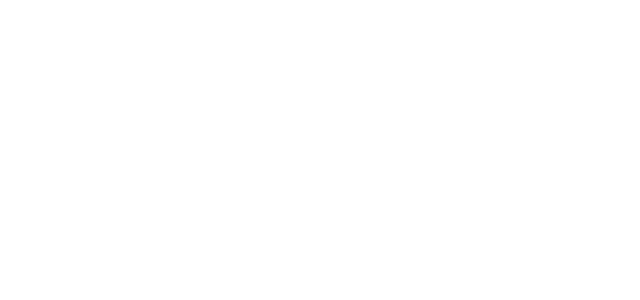
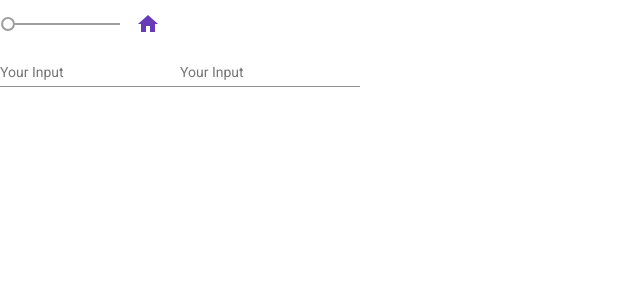
Before and after one commit to BrandonGrayson/fitness-tracker, an Angular app: page /signup in a window 1280 px wide. Shown: the top 300 px of the page, without its empty margins (0-640 px from the left). Built offline with nearby package versions, Linux system fonts and the light colour scheme.

Commit message:
added email and password field to sign up component

```diff
--- a/src/app/auth/signup/signup.component.html
+++ b/src/app/auth/signup/signup.component.html
@@ -3,5 +3,8 @@
         <mat-form-field>
             <input type="email" matInput placeholder="Your Input"/>
         </mat-form-field>
+        <mat-form-field>
+            <input type="password" matInput placeholder="Your Input"/>
+        </mat-form-field>
     </form>
 </section>
--- a/src/app/material.module.ts
+++ b/src/app/material.module.ts
@@ -2,13 +2,13 @@
 import { MatSliderModule } from '@angular/material/slider';
 import { MatButtonModule } from '@angular/material/button';
 import { MatIconModule } from "@angular/material/icon";
-import { MatFormField } from "@angular/material/form-field";
+import { MatFormFieldModule } from "@angular/material/form-field";
 import { MatInputModule } from "@angular/material/input";
 
 @NgModule({
     // imports array
-    imports: [ MatSliderModule, MatButtonModule, MatIconModule, MatFormField, MatInputModule],
-    exports: [ MatSliderModule, MatButtonModule, MatIconModule, MatFormField, MatInputModule]
+    imports: [ MatSliderModule, MatButtonModule, MatIconModule, MatFormFieldModule, MatInputModule],
+    exports: [ MatSliderModule, MatButtonModule, MatIconModule, MatFormFieldModule, MatInputModule]
 })
 // a class to manage material components
 export class MaterialModule {
```
